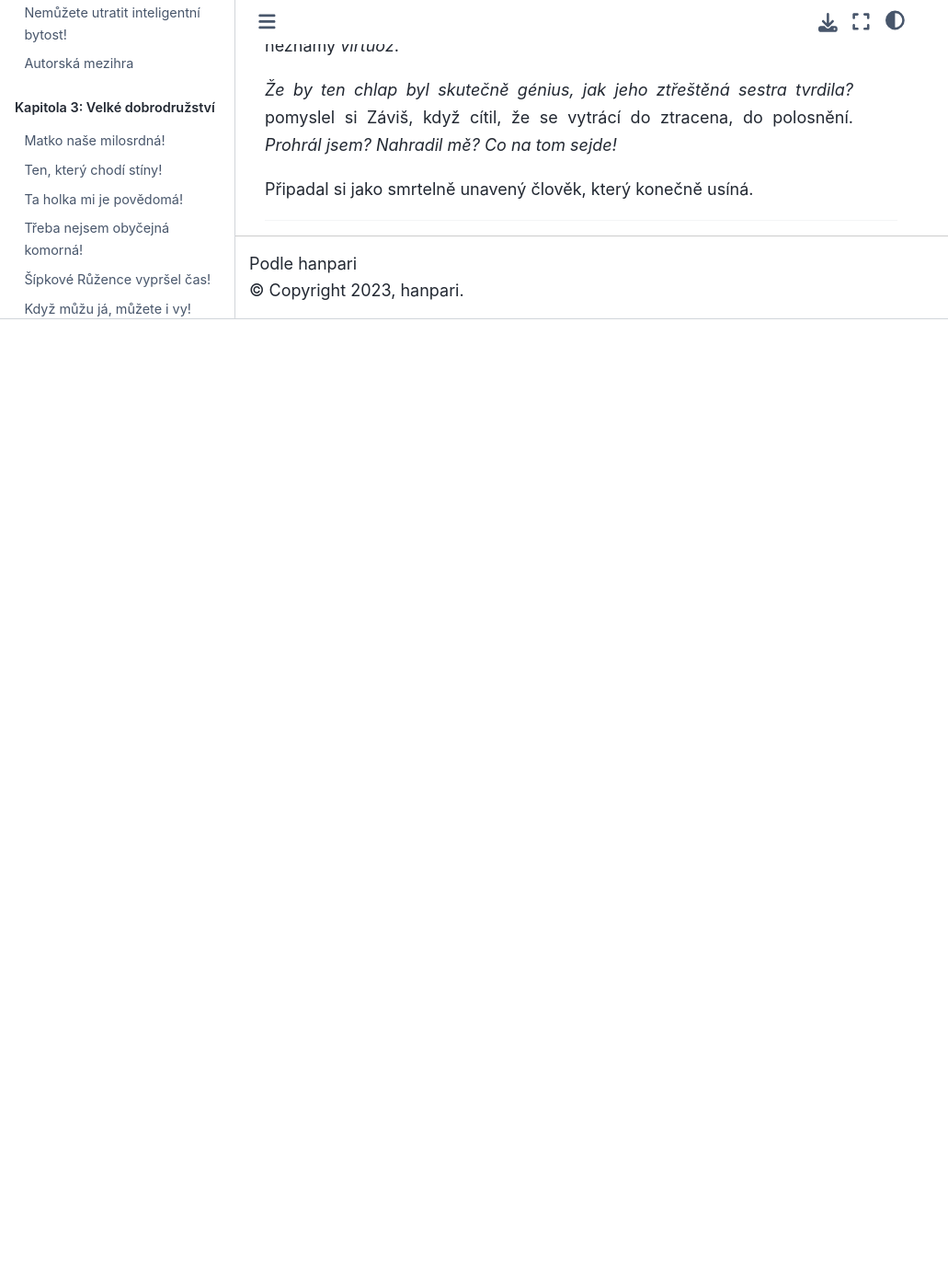
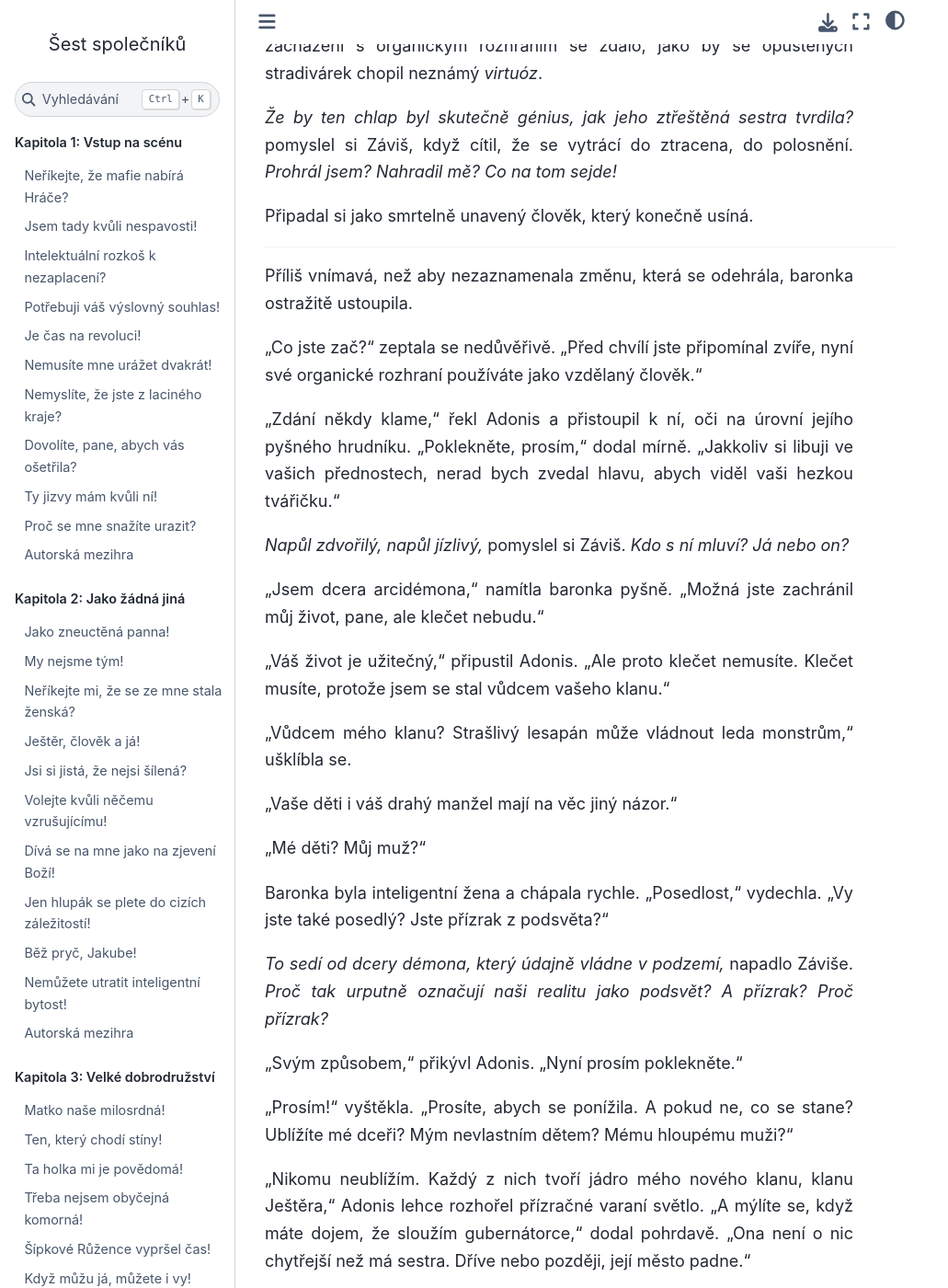
Before and after one commit to hanpari/sest-spolecniku, a Sphinx documentation site: the page built from source/sest_spolecniku/017-triumf/10.md, in a window 1280 px wide and 1400 px high, scrolled down 2919 px. Shown: the whole window at 92% size, without its empty margins (0-1031 px from the left). Built offline with Sphinx 7.4.7 and the Sphinx Book theme 1.1.4, drawn with Linux system fonts in a browser that asks for light colours; before the commit the page ends 3266 px from its top, so only the background shows below that; some of the changed text lies outside the part shown.

Commit message:
Kleknout

```diff
--- a/source/sest_spolecniku/017-triumf/10.md
+++ b/source/sest_spolecniku/017-triumf/10.md
@@ -44,13 +44,13 @@ Poprvé baronku šokoval.
 
 "To snad!" vykřikla, oči dokořán. "Vy s nimi! Nemožné!"
 
-"Fuj!" ozvala se Kočena. "Mladý pán se narodil pro nejkrásnější ženy."
+"Fuj!" ozvala se Kočena. "Mladý pán se narodil pro nejkrásnější ženy. Máte zvrhlé myšlenky!"
 
-Ohnala se po Levé, která uraženě zasyčela, zatímco se věrně otírala tlamou o Závišova stehna.
+Pak se ohnala po Levé, která uraženě syčela, zatímco se věrně otírala tlamou o Závišova stehna.
 
 "Uklidněte se, vy tři," zavrčel Záviš. *Nejkrásnější ženy, to určitě! Leda bych hodlal skončit jako ten trouba Medard s neodolatelnou Olgou. Krucinál, kam se dereš? Vždyť je o dvě hlavy vyšší než ty!*
 
-Adonis začal reagovat na hrdou baronku. Záviše by nikdy nenapadlo považovat tu ženu za přitažlivou. Pokud by si mohl vybrat, dal by přednost menším ženám. Vždycky měl dojem, že vyšší žena a malý muž spolu vypadají groteskně.
+Adonis začal reagovat na hrdou baronku. Záviše by nikdy nenapadlo považovat tu ženu za přitažlivou. Pokud by si mohl vybrat, dal by přednost menším kráskám. Vždycky měl dojem, že vyšší žena a malý muž spolu vypadají groteskně.
 
 *Já a můj staromódní vkus,* pomyslel si odevzdaně. Vzpomněl si na nabádání gubernátorky, že by měl Adonisovi přestat bránit. *Doufám, že nebudu litovat.*
 
@@ -58,10 +58,48 @@ Adonis začal reagovat na hrdou baronku. Záviše by nikdy nenapadlo považovat
 
 "Ty zatracený..."
 
-Než stačil doříct, zaplavil ho horký pocit vzrušení. Bylo těžké se soustředit, když vládl Revizorčin bratr, ve Hře ještě o fous víc než ve skutečnosti. Adonis rozhořel vnitřní plamen, ale po Ještěrově hrubém zacházení s organickým rozhraním se zdálo, jako by se opuštěných stradivárek chopil neznámý *virtuóz*.
+Než stačil doříct, zaplavil ho horký pocit vzrušení. Bylo těžké se soustředit, když vládl Revizorčin bratr, ve Hře ještě o fous víc neodbytnější než ve skutečnosti. Adonis rozhořel vnitřní plamen; po Ještěrově hrubém zacházení s organickým rozhraním se zdálo, jako by se opuštěných stradivárek chopil neznámý *virtuóz*.
 
 *Že by ten chlap byl skutečně génius, jak jeho ztřeštěná sestra tvrdila?* pomyslel si Záviš, když cítil, že se vytrácí do ztracena, do polosnění. *Prohrál jsem? Nahradil mě? Co na tom sejde!*
 
 Připadal si jako smrtelně unavený člověk, který konečně usíná.
 
 ***
+
+Příliš vnímavá, než aby nezaznamenala změnu, která se odehrála, baronka ostražitě ustoupila.
+
+"Co jste zač?" zeptala se nedůvěřivě. "Před chvílí jste připomínal zvíře, nyní své organické rozhraní používáte jako vzdělaný člověk."
+
+"Zdání někdy klame," řekl Adonis a přistoupil k ní, oči na úrovní jejího pyšného hrudníku. "Poklekněte, prosím," dodal mírně. "Jakkoliv si libuji ve vašich přednostech, nerad bych zvedal hlavu, abych viděl vaši hezkou tvářičku."
+
+*Napůl zdvořilý, napůl jízlivý,* pomyslel si Záviš. *Kdo s ní mluví? Já nebo on?*
+
+"Jsem dcera arcidémona," namítla baronka pyšně. "Možná jste zachránil můj život, pane, ale klečet nebudu."
+
+"Váš život je užitečný," připustil Adonis. "Ale proto klečet nemusíte. Klečet musíte, protože jsem se stal vůdcem vašeho klanu."
+
+"Vůdcem mého klanu? Strašlivý lesapán může vládnout leda monstrům," ušklíbla se.
+
+"Vaše děti i váš drahý manžel mají na věc jiný názor."
+
+"Mé děti? Můj muž?"
+
+Baronka byla inteligentní žena a chápala rychle. "Posedlost," vydechla. "Vy jste také posedlý? Jste přízrak z podsvěta?"
+
+*To sedí od dcery démona, který údajně vládne v podzemí,* napadlo Záviše. *Proč tak urputně označují naši realitu jako podsvět? A přízrak? Proč přízrak?*
+
+"Svým způsobem," přikývl Adonis. "Nyní prosím poklekněte."
+
+"Prosím!" vyštěkla. "Prosíte, abych se ponížila. A pokud ne, co se stane? Ublížíte mé dceři? Mým nevlastním dětem? Mému hloupému muži?"
+
+"Nikomu neublížím. Každý z nich tvoří jádro mého nového klanu, klanu Ještěra," Adonis lehce rozhořel přízračné varaní světlo. "A mýlíte se, když máte dojem, že sloužím gubernátorce," dodal pohrdavě. "Ona není o nic chytřejší než má sestra. Dříve nebo později, její město padne."
+
+*Tak to je novinka. Červánkové Město padne? Je Adonis další dítě, které chce hrát s gubernátorkou šachy?*
+
+Baronka měla stejný názor, protože zdráhavě poklekla, ale poznamenala: "Možná nemám na vybranou, ale byla bych nerada, aby mé děti skončily v klanu člověka, který si ukousl víc než stačí sežvýkat."
+
+Nyní, když klečela, Adonis k ní přistoupil a položil jí ruce na ramena. "Nepleťte se. Mám zprávy, které vy nemáte. Černý Barak se prohlásil za sluhu tvého otce a utekl s bestiemi, které ve městě rozpoutaly masakr. Pokud se nemýlím, blíží se čas, kdy Černohlav bude nárokovat svou sklizeň. Hodlá své dcery a vnučky stáhnout do podzemí."
+
+Baronka se zachvěla: "Můj otec přichází?"
+
+"Dříve nebo později," řekl Adonis a ukázal na monstra, která je obklopovala. "Černohlav hodlá odměnit své věrné. Možná nejste spokojená se svým hloupým manželem, ale sotva budete šťastnější, když vás i vaši dceru předhodí démonům jako vznešený doplněk do harému."
```
Also changed, not shown: other parts of source/sest_spolecniku/017-triumf/10.md (+1 -1 lines).
